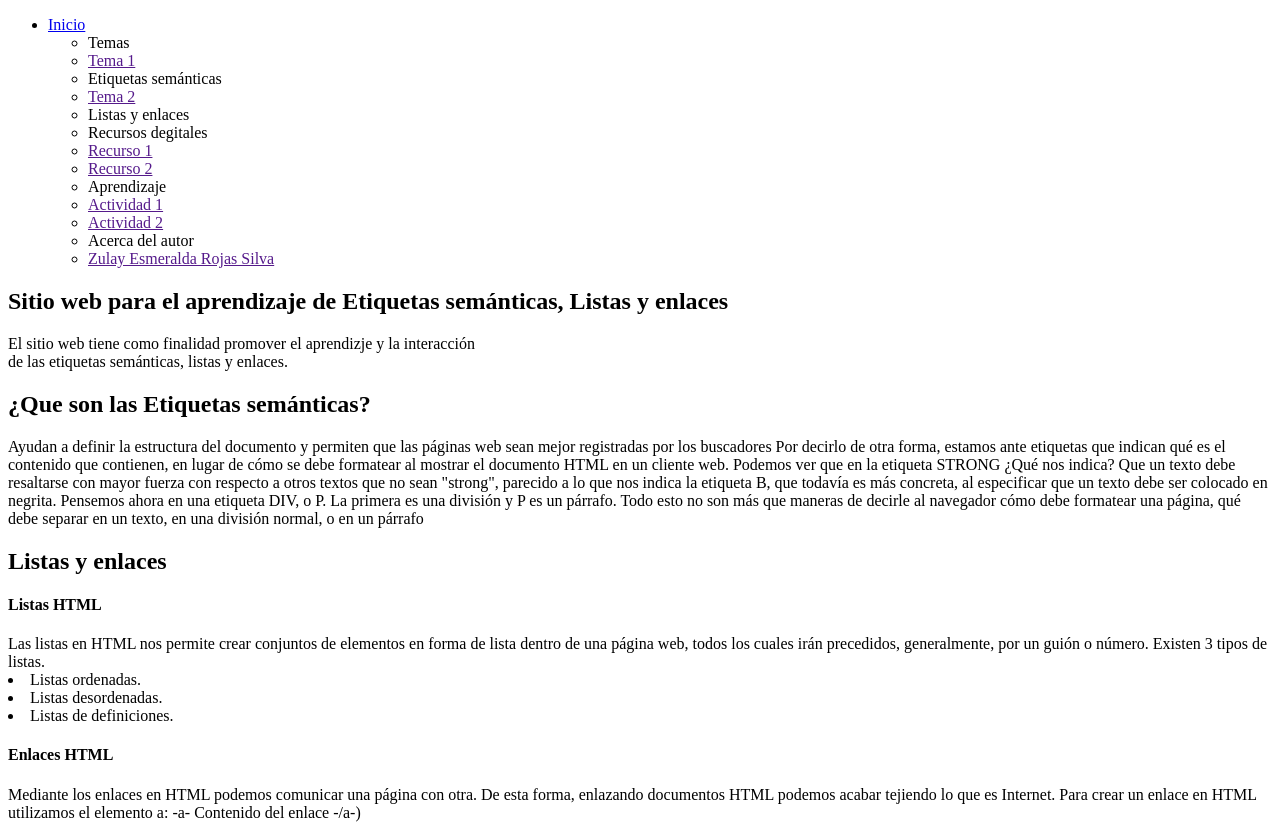
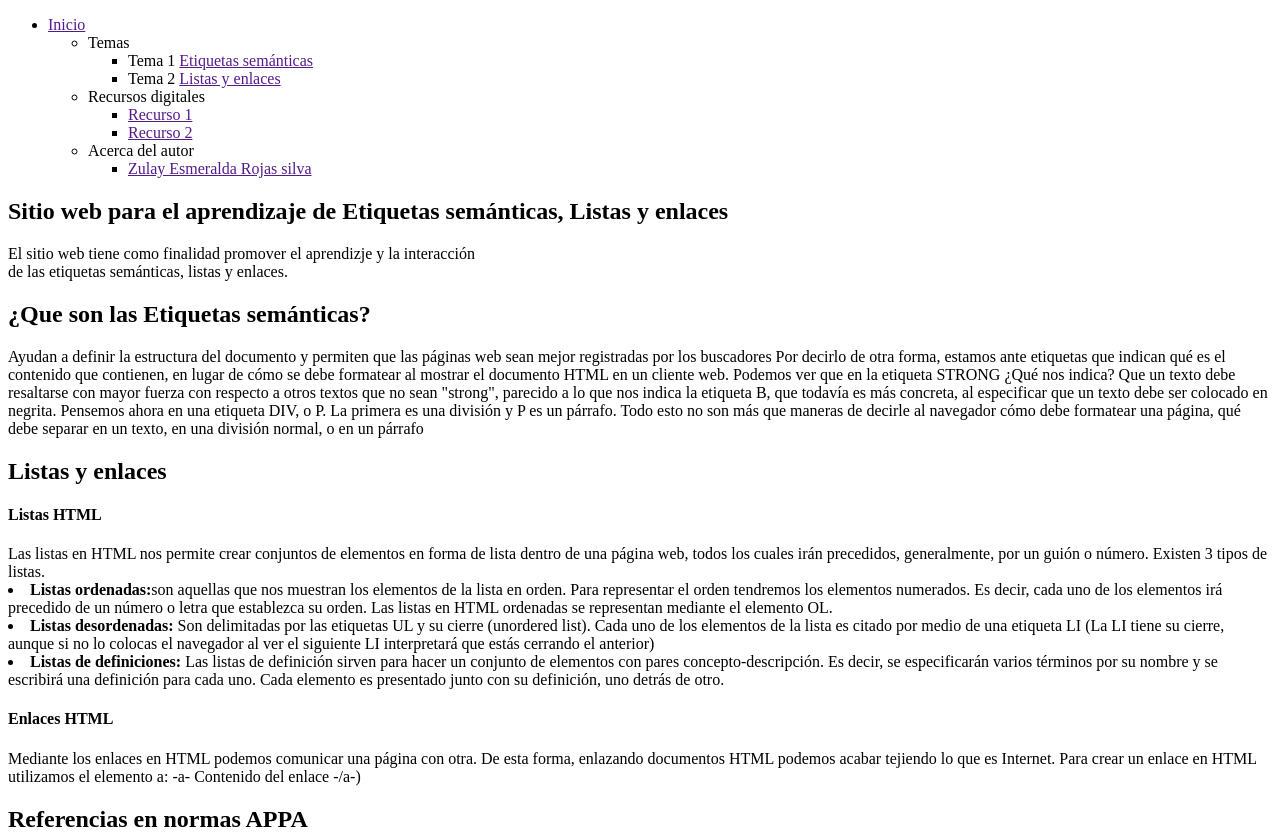
Before and after one commit to ZulayRojas/DSW-ZulayRojas, a plain HTML site: page Fase_2/design.html in a window 1280 px wide. Shown: the top 836 px of the page. Drawn offline with Linux system fonts and the light colour scheme.

Commit message:
Actualización
Actividad Zulay Rojas

```diff
--- a/Fase  2/design.html
+++ b/Fase_2/design.html
@@ -1,5 +1,5 @@
 <!DOCTYPE html>
-<html lang="es">
+<html lang="en">
 <head>
     <meta charset="UTF-8">
     <meta http-equiv="X-UA-Compatible" content="IE=edge">
@@ -8,34 +8,35 @@
 </head>
 <body>
     <header>
-        <nav>
+        <ul>
+            <li> <a href="">Inicio </a> </li>
             <ul>
-                <li><a href="#">Inicio</a></li>
+                <li>Temas</li>
                 <ul>
-                    <li>Temas</li>
-                    <li><a href="">Tema 1</a></li><li>Etiquetas semánticas</li>
-                    <li><a href="">Tema 2</a></li><li>Listas y enlaces</li>
-                    <li>Recursos degitales</li>
+                    <li>Tema 1 <a href="">Etiquetas semánticas</a></li>
+                    <li>Tema 2 <a href="">Listas y enlaces</a></li>
+
+                </ul>
+                <li>Recursos digitales</li>
+                <ul>
                     <li><a href="">Recurso 1</a></li>
                     <li><a href="">Recurso 2</a></li>
-                    <li>Aprendizaje</li>
-                    <li><a href="">Actividad 1</a></li>
-                    <li><a href="">Actividad 2</a></li>
-                    <li>Acerca del autor</li>
-                    <li><a href="">Zulay Esmeralda Rojas Silva</a></li>
+                </ul>
+                <li>Acerca del autor</li>
+                <ul>
+                    <li><a href="">Zulay Esmeralda Rojas silva</a></li>
                 </ul>
             </ul>
-        </nav>
+        </ul>
     </header>
     <section>
         <h1>Sitio web para el aprendizaje de Etiquetas semánticas, Listas y enlaces</h1>
         <p>El sitio web tiene como finalidad promover el aprendizje y la interacción <br>
-           de las etiquetas semánticas, listas y enlaces. </p>
+            de las etiquetas semánticas, listas y enlaces.</p>
     </section>
     <article>
         <h2>¿Que son las Etiquetas semánticas?</h2>
-        <p>
-            Ayudan a definir la estructura del documento y permiten que las páginas web sean mejor registradas por los buscadores
+        <p>Ayudan a definir la estructura del documento y permiten que las páginas web sean mejor registradas por los buscadores
             Por decirlo de otra forma, estamos ante etiquetas que indican qué es el contenido que contienen, en lugar de cómo se
             debe formatear al mostrar el documento HTML en un cliente web.
             Podemos ver que en la etiqueta STRONG ¿Qué nos indica? Que un texto debe resaltarse con mayor fuerza con respecto a otros textos
@@ -44,28 +45,36 @@
             Todo esto no son más que maneras de decirle al navegador cómo debe formatear una página, qué debe separar en un texto,
             en una división normal, o en un párrafo
         </p>
-        <h2>Listas y  enlaces</h2>
+        <h2>Listas y enlaces</h2>
         <p>
-            <h4><strong>Listas HTML </strong></h4>
+            <h4><strong>Listas HTML</strong></h4>
             Las listas en HTML nos permite crear conjuntos de elementos en forma de lista dentro de una página web, todos los cuales irán precedidos,
             generalmente, por un guión o número.
             Existen 3 tipos de listas.
-            <li>Listas ordenadas.</li>
-            <li>Listas desordenadas.</li>
-            <li>Listas de definiciones.</li>
+            <li><strong>Listas ordenadas:</strong>son aquellas que nos muestran los elementos de la lista en orden. Para representar el orden tendremos
+            los elementos numerados. Es decir, cada uno de los elementos irá precedido de un número o letra que establezca su orden.
+            Las listas en HTML ordenadas se representan mediante el elemento OL. </li>
+            <li><strong>Listas desordenadas:</strong> Son delimitadas por las etiquetas UL y su cierre (unordered list). Cada uno de los elementos
+            de la lista es citado por medio de una etiqueta LI (La LI tiene su cierre, aunque si no lo colocas el navegador al ver el siguiente
+            LI interpretará que estás cerrando el anterior)</li>
+            <li><Strong>Listas de definiciones:</Strong> Las listas de definición sirven para hacer un conjunto de elementos con pares concepto-descripción.
+            Es decir, se especificarán varios términos por su nombre y se escribirá una definición para cada uno. Cada elemento es presentado junto con su
+            definición, uno detrás de otro.</li>
         </p>
-        <p><h4><strong>Enlaces HTML </strong></h4>
+        <p>
+            <h4><strong>Enlaces HTML</strong></h4>
             Mediante los enlaces en HTML podemos comunicar una página con otra. De esta forma, enlazando documentos HTML podemos acabar tejiendo
             lo que es Internet.
             Para crear un enlace en HTML utilizamos el elemento a:
            -a- Contenido del enlace -/a-)
         </p>
-        <h1>Referencias en normas APA</h1>
+        <h1>Referencias en normas APPA</h1>
         <li>Celaya Luna, A. (2014). Creación de páginas web: HTML 5 (pág. 1 a 60). Recuperado de https://elibro-net.bibliotecavirtual.unad.edu.co/es/ereader/unad/56045</li>
-        <img src="mockup.png" alt="mockup.png">
+        <img src="Mockup.png" alt="Mockup">
+
     </article>
-    <footer>
-        <h6>Pie de página</h6>
-    </footer>
+<footer>
+    <h6>Pie de página</h6>
+</footer>
 </body>
 </html>
```
Also changed, not shown: index.html (+2 -1 lines), Fase_2/Mockup.png (added), 1 other file.
